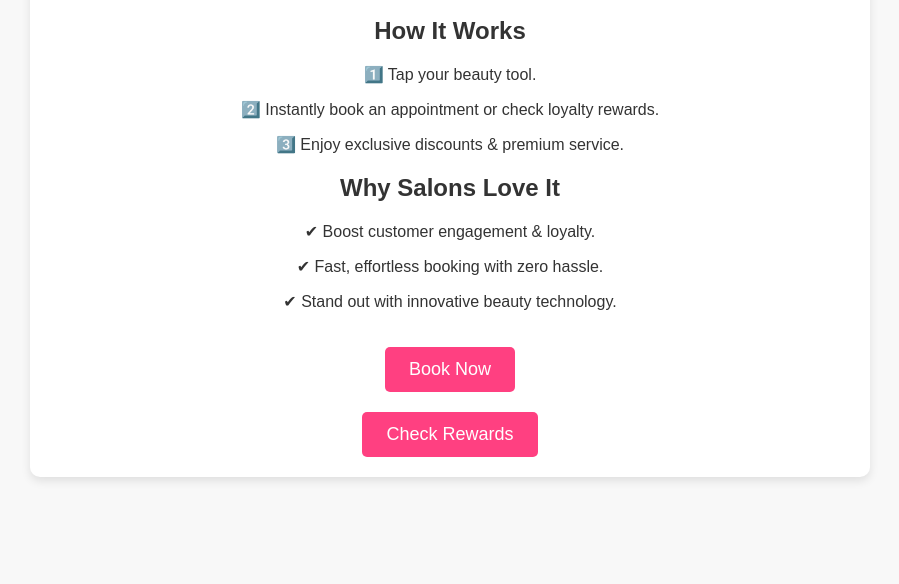
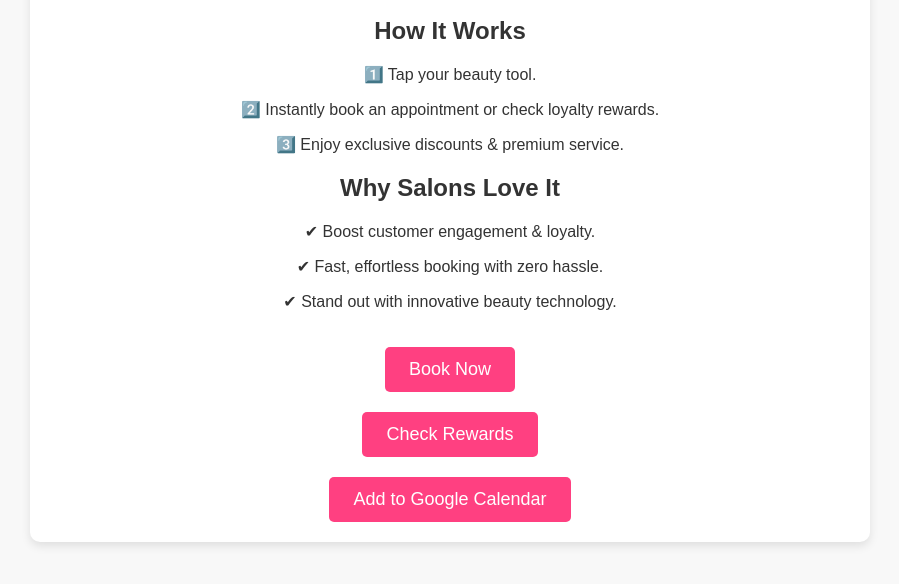
Before and after one commit to NailFiles/NailFiles-nfc-landing-page, a plain HTML site: page index.html in a window 1280 px wide. Shown: the part 240-824 px from the top of the page, without its empty margins (190-1089 px from the left). Before the commit the page ends 800 px from the top, so only its background shows below. Drawn offline with Linux system fonts and the light colour scheme.

Commit message:
Update index.html

```diff
--- a/index.html
+++ b/index.html
@@ -54,9 +54,12 @@
         <p>✔ Boost customer engagement & loyalty.</p>
         <p>✔ Fast, effortless booking with zero hassle.</p>
         <p>✔ Stand out with innovative beauty technology.</p>
+
         <a href="https://forms.gle/3zHUrGdT23fMXuz17" class="cta-button" target="_blank">Book Now</a>
         <br>
         <a href="https://forms.gle/erWgyRcxk87ucBc96" class="cta-button" target="_blank">Check Rewards</a>
+        <br>
+        <a href="https://www.google.com/calendar/render?action=TEMPLATE&text=Salon+Appointment&dates=20240315T140000Z/20240315T150000Z&details=Book+your+salon+appointment+now!&location=Your+Salon+Location&sf=true&output=xml" class="cta-button" target="_blank">Add to Google Calendar</a>
     </div>
 </body>
 </html>
```
